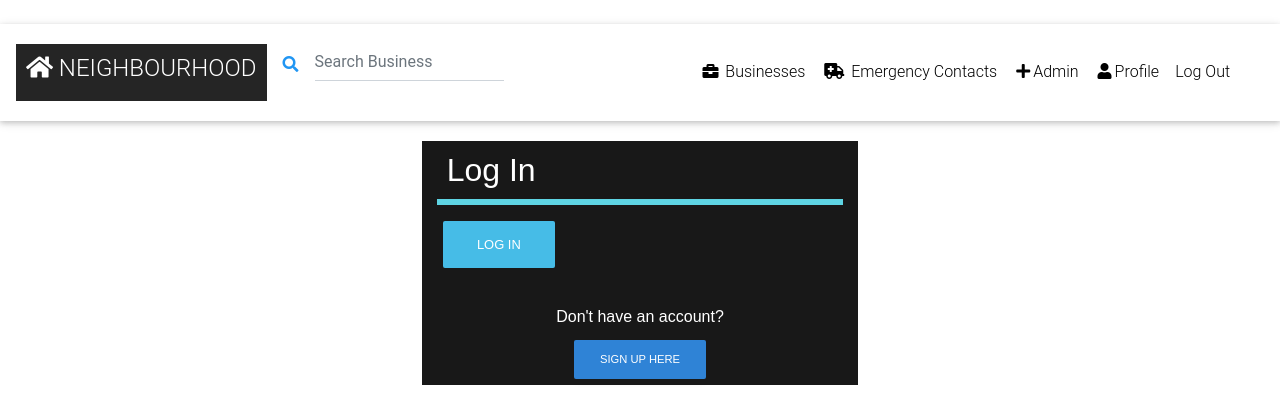
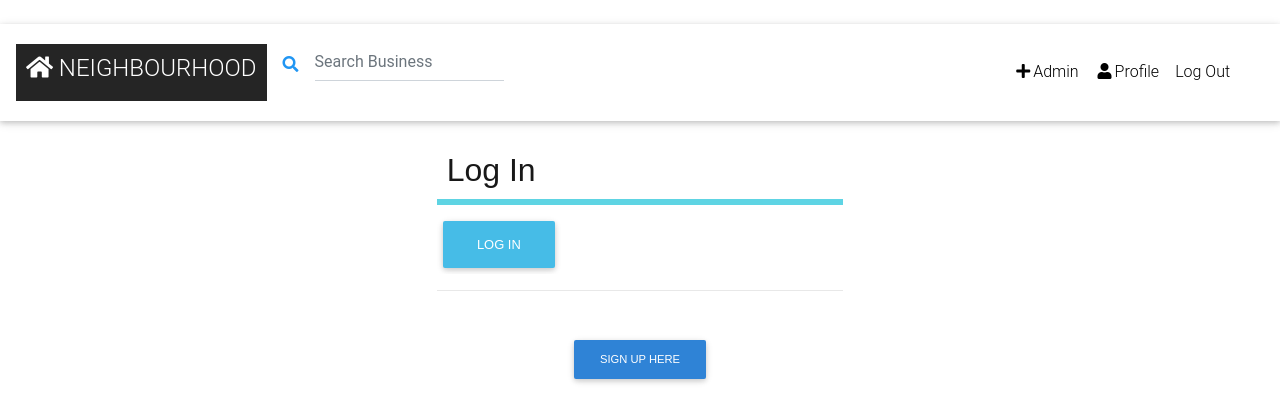
Before and after one commit to yontiii/Neighbour-hood, a Django app: template hood/templates/registration/login.html in a window 1280 px wide. Shown: the top 420 px of the page. Run offline with Django 3.2, Linux system fonts and the light colour scheme; the template is opened without the code that fills it, so the values that code supplies are empty; the visitor is signed in with stand-in values (Sample User, id 1); some libraries are stand-ins or nearby versions.

Commit message:
Staged changes for deployment

```diff
--- a/hood/templates/navbar.html
+++ b/hood/templates/navbar.html
@@ -7,7 +7,7 @@
         <form class="form-inline md-form form-md active-pink active-pink-2 mt-2" action="">
           <i class="fas fa-search" aria-hidden="true"></i>
           <input class="form-control form-control-md ml-3 w-75" type="text" placeholder="Search Business" aria-label="Search "
-            name="titles">
+            name="business">
         </form>
       </div>
     <button class="navbar-toggler" type="button" data-toggle="collapse" data-target="#navbarSupportedContent-4"
@@ -17,14 +17,6 @@
     <div class="collapse navbar-collapse" id="navbarSupportedContent-4">
       <ul class="navbar-nav ml-auto">
         {% if user.is_authenticated %}
-        <li class="nav-item">
-          <a class="nav-link" href="#">
-              <i class="fas fa-briefcase"></i> Businesses</a>
-        </li>
-        <li class="nav-item">
-            <a class="nav-link" href="#">
-                <i class="fas fa-ambulance"></i> Emergency Contacts</a>
-          </li>
           <li class="nav-item">
               <a class="nav-link" href="/admin"  >
                   <i class="fas fa-plus"></i></i>Admin</a>
--- a/hood/templates/profile.html
+++ b/hood/templates/profile.html
@@ -43,8 +43,7 @@
             </div>
             {%  empty %}
             <h2> No Business Created Yet</h2> <br>
-                            <button class="btn btn-pink" type="button" data-toggle="modal" data-target="#BusinessForm">Add A
-                                    Business</button>
+
                                 <div class="modal fade" id="BusinessForm" tabindex="-1" role="dialog" aria-labelledby="myModalLabel"
                                     aria-hidden="true">
                                     <div class="modal-dialog-scrollable" role="document">
--- a/hood/templates/registration/login.html
+++ b/hood/templates/registration/login.html
@@ -5,8 +5,8 @@
     <div class="col-md-4">
 
     </div>
-    <div class="col-md-4" id="form" style="color:white;
-    font-family: sans-serif;margin-top: 20px;background: 	#000000;opacity:0.9;" >
+    <div class="col-md-4" id="form" style="color:black;
+    font-family: sans-serif;margin-top: 20px;background: 	;opacity:0.9;" >
         <h2 style="border-bottom:6px solid #4DD0E1;margin-bottom: 10px;padding: 10px;">Log In</h2>
         <form action="/accounts/login/" method="POST" style="color:#757575;" class="login-box">
             {% csrf_token %}
```
